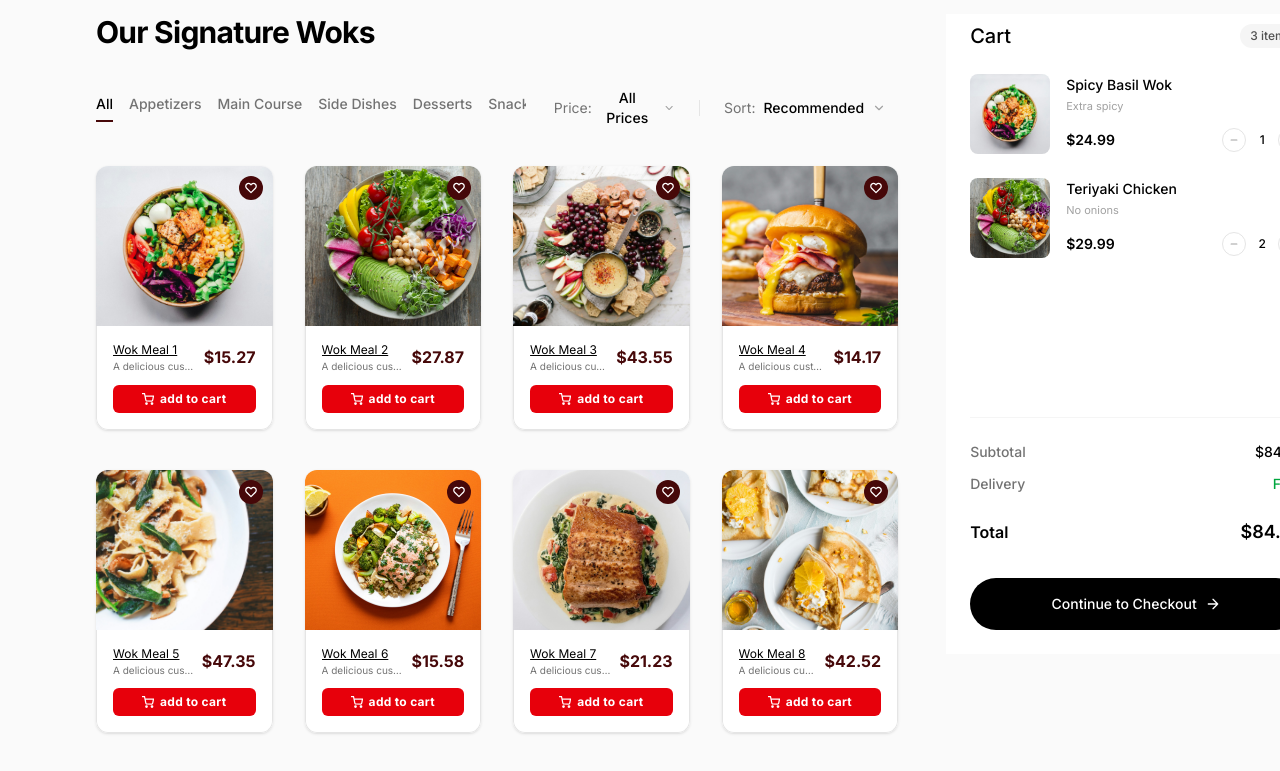
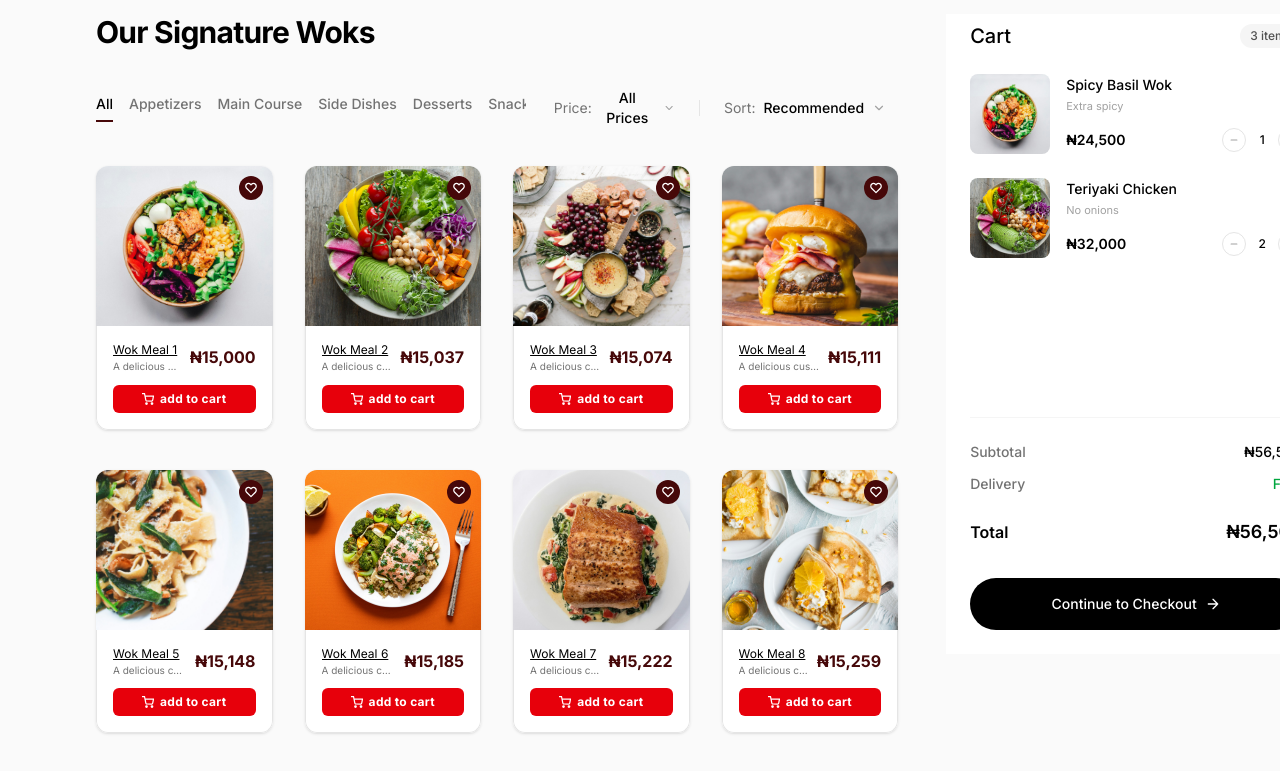
Before and after one commit to Ace-design2/wokcity-restaurant, a Next.js app: page / in a window 1280 px wide. Shown: the part 580-1351 px from the top of the page. Built offline with nearby package versions, Linux system fonts and the light colour scheme.

Commit message:
feat: Update currency from USD to NGN across cart, product cards, and product grid components, adjusting price values and filtering.

```diff
--- a/components/CartPanel.tsx
+++ b/components/CartPanel.tsx
@@ -27,7 +27,7 @@ export default function CartPanel() {
               </button>
             </div>
             <div className="flex items-center justify-between mt-auto">
-              <span className="text-sm font-semibold text-black">$24.99</span>
+              <span className="text-sm font-semibold text-black">₦24,500</span>
               <div className="flex items-center gap-3">
                 <button className="w-6 h-6 rounded-full border border-neutral-200 flex items-center justify-center text-neutral-400 hover:text-black hover:border-black transition-colors focus:outline-none">
                   <svg width="10" height="10" viewBox="0 0 24 24" fill="none" stroke="currentColor" strokeWidth="2.5" strokeLinecap="round" strokeLinejoin="round"><path d="M5 12h14"/></svg>
@@ -57,7 +57,7 @@ export default function CartPanel() {
               </button>
             </div>
             <div className="flex items-center justify-between mt-auto">
-              <span className="text-sm font-semibold text-black">$29.99</span>
+              <span className="text-sm font-semibold text-black">₦32,000</span>
               <div className="flex items-center gap-3">
                 <button className="w-6 h-6 rounded-full border border-neutral-200 flex items-center justify-center text-neutral-400 hover:text-black hover:border-black transition-colors focus:outline-none">
                   <svg width="10" height="10" viewBox="0 0 24 24" fill="none" stroke="currentColor" strokeWidth="2.5" strokeLinecap="round" strokeLinejoin="round"><path d="M5 12h14"/></svg>
@@ -76,7 +76,7 @@ export default function CartPanel() {
         <div className="pt-6 border-t border-neutral-100">
           <div className="flex justify-between items-center mb-3">
             <span className="text-sm text-neutral-500 font-medium">Subtotal</span>
-            <span className="text-sm font-medium text-black">$84.97</span>
+            <span className="text-sm font-medium text-black">₦56,500</span>
           </div>
           <div className="flex justify-between items-center mb-6">
             <span className="text-sm text-neutral-500 font-medium">Delivery</span>
@@ -84,7 +84,7 @@ export default function CartPanel() {
           </div>
           <div className="flex justify-between items-center mb-8">
             <span className="text-base font-semibold text-black">Total</span>
-            <span className="text-lg font-semibold text-black">$84.97</span>
+            <span className="text-lg font-semibold text-black">₦56,500</span>
           </div>
           <button className="w-full py-4 bg-black hover:bg-neutral-800 transition-colors rounded-full text-white text-sm font-medium flex items-center justify-center gap-2 focus:outline-none focus:ring-2 focus:ring-offset-2 focus:ring-black">
             Continue to Checkout
--- a/components/ProductCard.tsx
+++ b/components/ProductCard.tsx
@@ -43,7 +43,7 @@ export default function ProductCard({
             </p>
           </div>
           <div className="text-red-950 text-base font-bold shrink-0">
-            ${price.toFixed(2)}
+            ₦{price.toLocaleString()}
           </div>
         </div>
 
--- a/components/ProductGrid.tsx
+++ b/components/ProductGrid.tsx
@@ -10,7 +10,7 @@ const MOCK_PRODUCTS = Array.from({ length: 24 }).map((_, i) => ({
   name: `Wok Meal ${i + 1}`,
   description: 'A delicious customized wok meal to enjoy...',
   category: CATEGORIES[(i % 5) + 1],
-  price: Math.round((Math.random() * 40 + 10) * 100) / 100,
+  price: Math.floor(15000 + ((i * 37) % 30000)),
   imageUrl: `/images/food${(i % 10) + 1}.jpg`,
 }));
 
@@ -81,12 +81,12 @@ export default function ProductGrid() {
       result = result.filter(p => p.category === activeCategory);
     }
 
-    if (priceRange === "Under $20") {
-      result = result.filter(p => p.price < 20);
-    } else if (priceRange === "$20 - $35") {
-      result = result.filter(p => p.price >= 20 && p.price <= 35);
-    } else if (priceRange === "Over $35") {
-      result = result.filter(p => p.price > 35);
+    if (priceRange === "Under ₦20,000") {
+      result = result.filter(p => p.price < 20000);
+    } else if (priceRange === "₦20,000 - ₦35,000") {
+      result = result.filter(p => p.price >= 20000 && p.price <= 35000);
+    } else if (priceRange === "Over ₦35,000") {
+      result = result.filter(p => p.price > 35000);
     }
 
     if (sortOrder === "Price: Ascending") {
@@ -127,7 +127,7 @@ export default function ProductGrid() {
           <MinimalDropdown
             label="Price"
             value={priceRange}
-            options={["All Prices", "Under $20", "$20 - $35", "Over $35"]}
+            options={["All Prices", "Under ₦20,000", "₦20,000 - ₦35,000", "Over ₦35,000"]}
             onChange={setPriceRange}
           />
           <span className="w-px h-4 bg-neutral-200 mx-2" />
```
